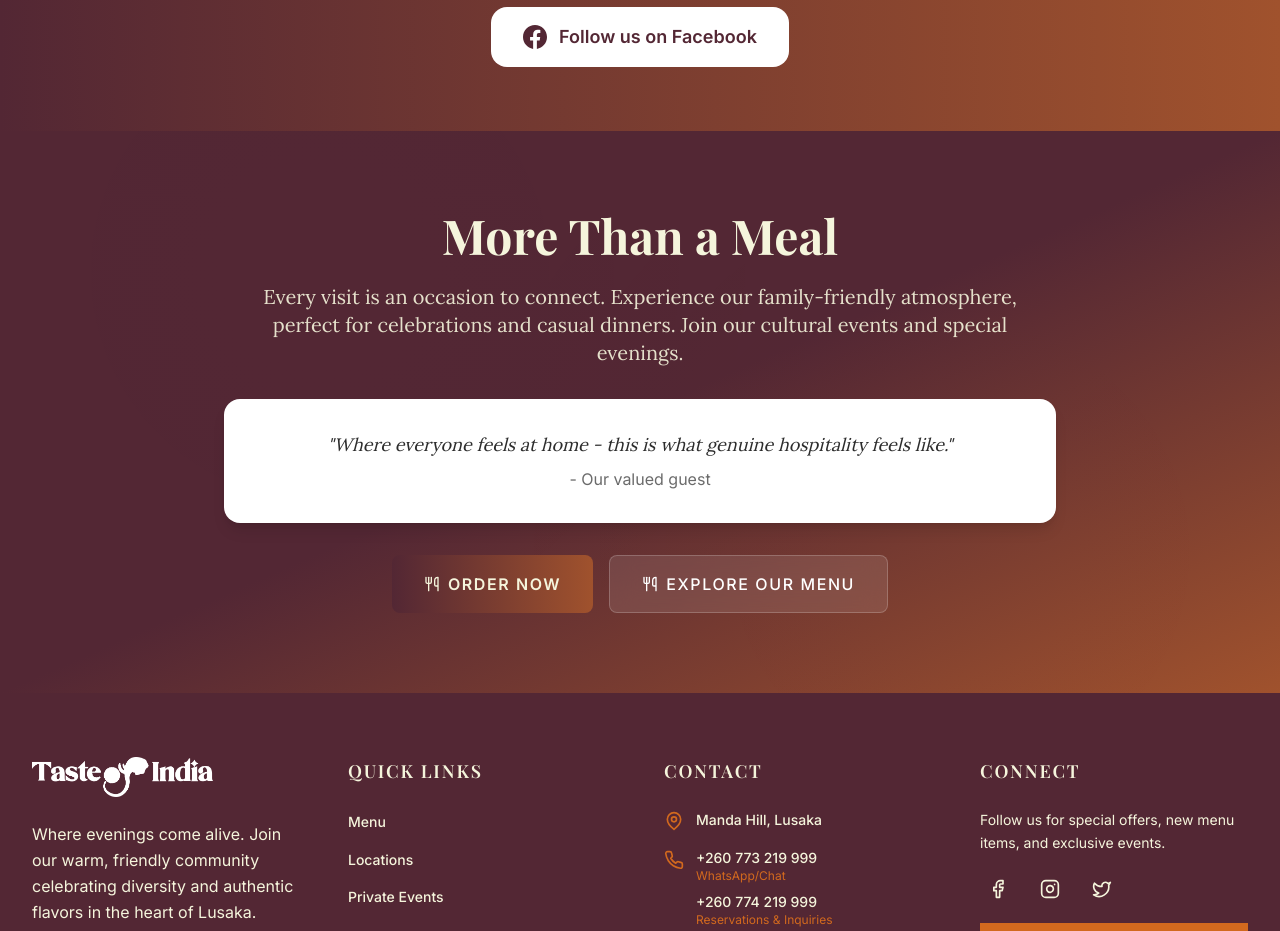
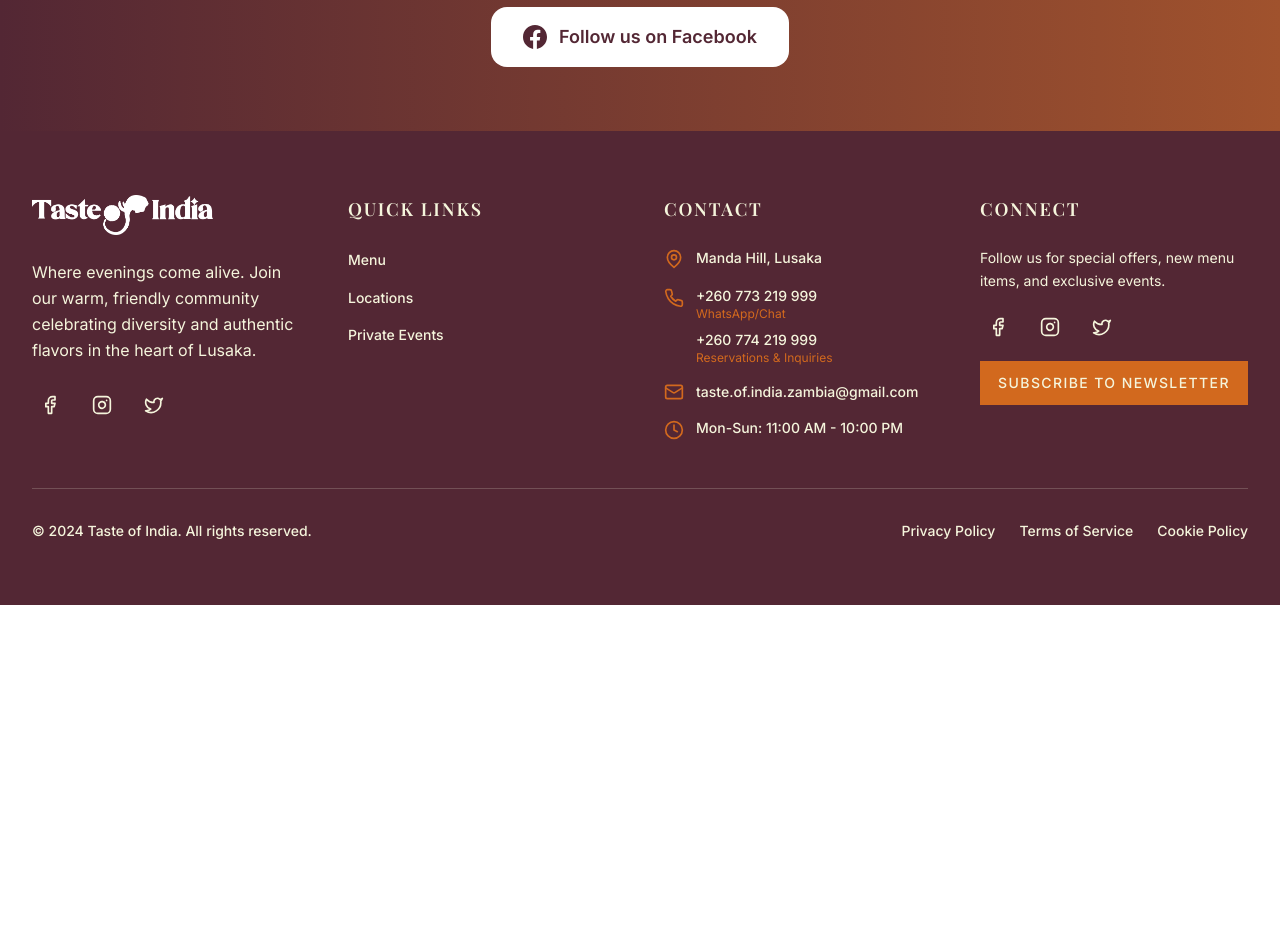
Before and after one commit to tasteofindiazambia/TasteOfIndia, a React (Vite) app: page / in a window 1280 px wide. Shown: the part 2600-3531 px from the top of the page. After the commit the page ends 3205 px from the top, so only its background shows below. Built offline with nearby package versions, Linux system fonts and the light colour scheme; no server answers.

Commit message:
Remove 'More Than a Meal' section from homepage

```diff
--- a/src/pages/customer/HomePage.tsx
+++ b/src/pages/customer/HomePage.tsx
@@ -464,43 +464,7 @@ const HomePage: React.FC = () => {
         </div>
       </section>
 
-      {/* Experience Section */}
-      <section className="py-12 sm:py-16 lg:py-20 bg-gradient-to-br from-deep-maroon via-primary to-burgundy relative overflow-hidden">
-        {/* Background Pattern */}
-        <div className="absolute inset-0 bg-pattern opacity-20"></div>
-
-        <div className="max-w-4xl mx-auto px-4 sm:px-6 lg:px-8 text-center relative z-10">
-          <h2 className="font-display text-3xl sm:text-4xl md:text-5xl font-bold text-light-cream mb-4 sm:mb-6 animate-slide-in-up">
-            More Than a Meal
-          </h2>
-          <p className="font-accent text-lg sm:text-xl text-light-cream/90 mb-6 sm:mb-8 leading-relaxed animate-slide-in-up px-4" style={{ animationDelay: '0.2s' }}>
-            Every visit is an occasion to connect. Experience our family-friendly atmosphere,
-            perfect for celebrations and casual dinners. Join our cultural events and special evenings.
-          </p>
-          <div className="bg-white p-6 sm:p-8 mb-6 sm:mb-8 animate-slide-in-up rounded-2xl shadow-lg" style={{ animationDelay: '0.4s' }}>
-            <p className="font-accent text-base sm:text-lg text-charcoal italic">
-              "Where everyone feels at home - this is what genuine hospitality feels like."
-            </p>
-            <p className="text-warm-gray mt-2 text-sm sm:text-base">- Our valued guest</p>
-          </div>
-          <div className="flex flex-col sm:flex-row gap-3 sm:gap-4 justify-center animate-slide-in-up px-4" style={{ animationDelay: '0.6s' }}>
-            <Link
-              to="/menu/1"
-              className="btn-primary bg-gradient-to-r from-warm-pink to-rose text-white px-6 sm:px-8 py-3 sm:py-4 rounded-2xl font-semibold transition-all duration-300 hover:scale-105 hover:shadow-2xl flex items-center justify-center space-x-2 text-sm sm:text-base"
-            >
-              <Utensils className="w-4 h-4" />
-              <span>ORDER NOW</span>
-            </Link>
-            <Link
-              to="/menu/1"
-              className="btn-ghost border-2 border-light-cream/30 text-light-cream hover:bg-light-cream/10 hover:text-light-cream px-6 sm:px-8 py-3 sm:py-4 rounded-2xl font-semibold transition-all duration-300 hover:scale-105 backdrop-blur-md flex items-center justify-center space-x-2 text-sm sm:text-base"
-            >
-              <Utensils className="w-4 h-4" />
-              <span>EXPLORE OUR MENU</span>
-            </Link>
-          </div>
-        </div>
-      </section>
+      {/* End of main content */}
     </div>
   );
 };
```
